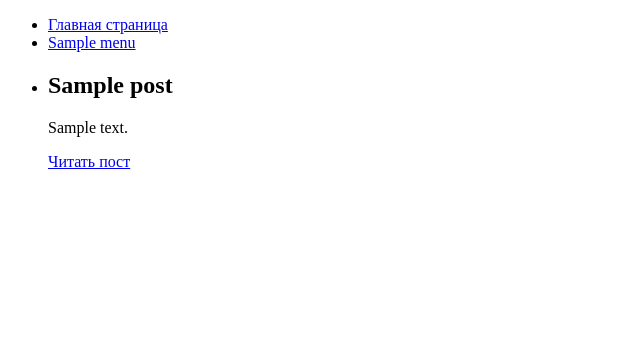
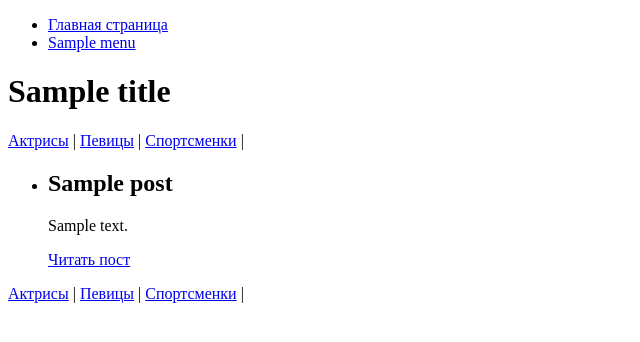
Before and after one commit to arduan/sitewomen, a Django app: template women/templates/index.html in a window 1280 px wide. Shown: the top 342 px of the page, without its empty margins (0-640 px from the left). Run offline with Django 3.2, Linux system fonts and the light colour scheme; the template is opened without the code that fills it: most values are stand-ins (such as "Sample title", 1, 10 or a date in 2020).

Commit message:
Block and include.

```diff
--- a/templates/base.html
+++ b/templates/base.html
@@ -5,6 +5,16 @@
     <title>{{title}}</title>
 </head>
 <body>
+<ul>
+    <li><a href="{% url 'home' %}">Главная страница</a></li>
+    {% for m in menu %}
+    {% if not forloop.last %}
+    <li>{% else %}<li class="last">{% endif %}
+        <a href="{% url m.url_name %}">{{m.title}}</a>
+    </li>
+    {% endfor %}
+</ul>
+
 {% block content %} {% endblock %}
 
 </body>
--- a/women/templates/index.html
+++ b/women/templates/index.html
@@ -1,19 +1,12 @@
-<!DOCTYPE html>
-<html lang="en">
-<head>
-    <meta charset="UTF-8">
-    <title>{{title}}</title>
-</head>
-<body>
-<ul>
-    <li><a href="{% url 'home' %}">Главная страница</a></li>
-    {% for m in menu %}
-    {% if not forloop.last %}
-    <li>{% else %}<li class="last">{% endif %}
-        <a href="{% url m.url_name %}">{{m.title}}</a>
-    </li>
-    {% endfor %}
-</ul>
+{% extends 'base.html' %}
+
+
+{% block content %}
+<h1>{{title}}</h1>
+
+{% include 'women/includes/nav.html' %}
+
+
 <ul>
     {% for p in posts %}
     <li>
@@ -27,6 +20,9 @@
     {% endfor %}
 
 </ul>
+{% include 'women/includes/nav.html' %}
 
-</body>
+
+{% endblock %}
+
 </html>
--- /dev/null
+++ b/women/templates/women/includes/nav.html
@@ -0,0 +1,6 @@
+
+<nav>
+    <a href="#">Актрисы</a> |
+    <a href="#">Певицы</a> |
+    <a href="#">Спортсменки</a> |
+</nav>
```
Also changed, not shown: women/templates/about.html (+1 -9 lines).
